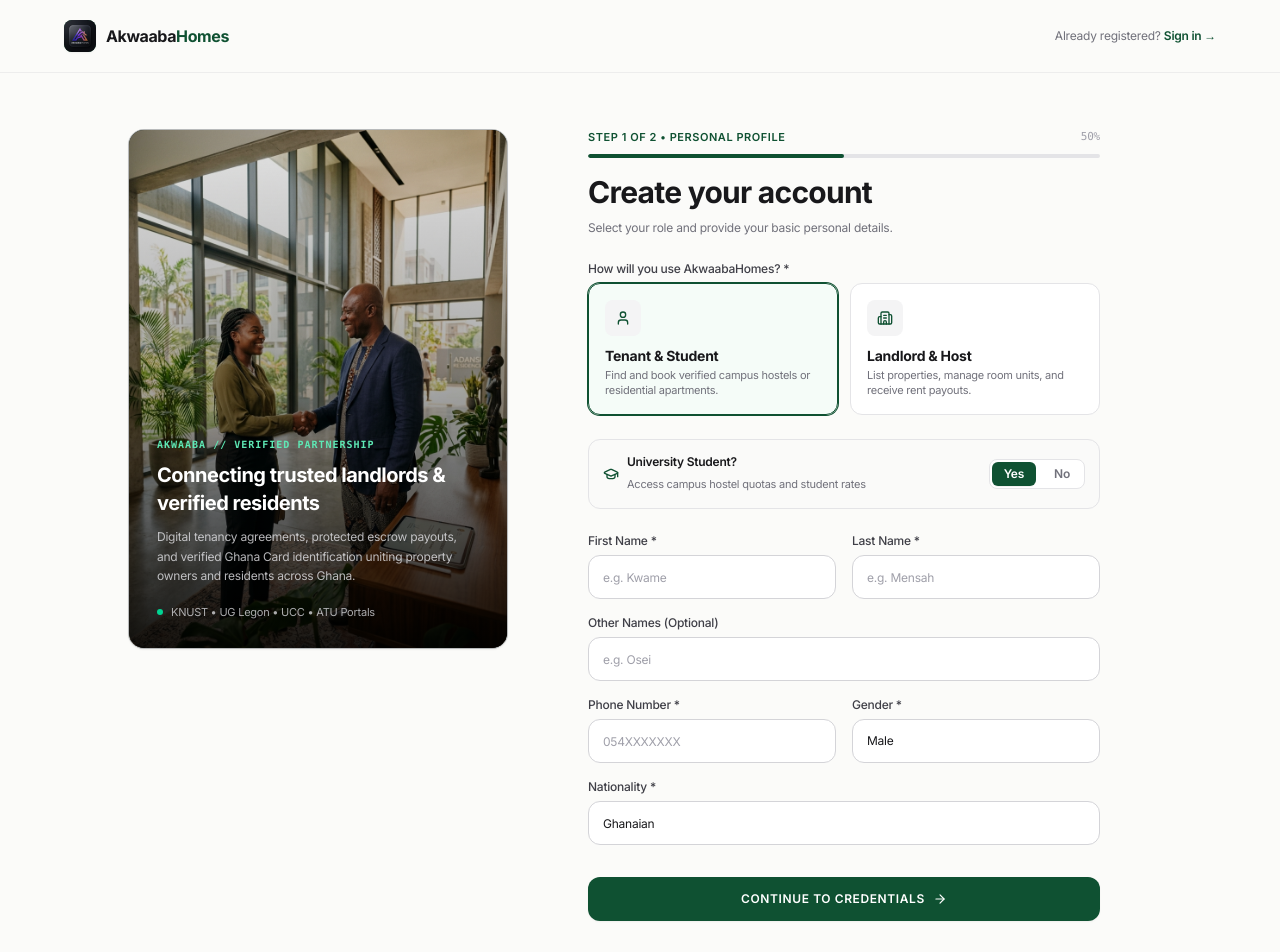
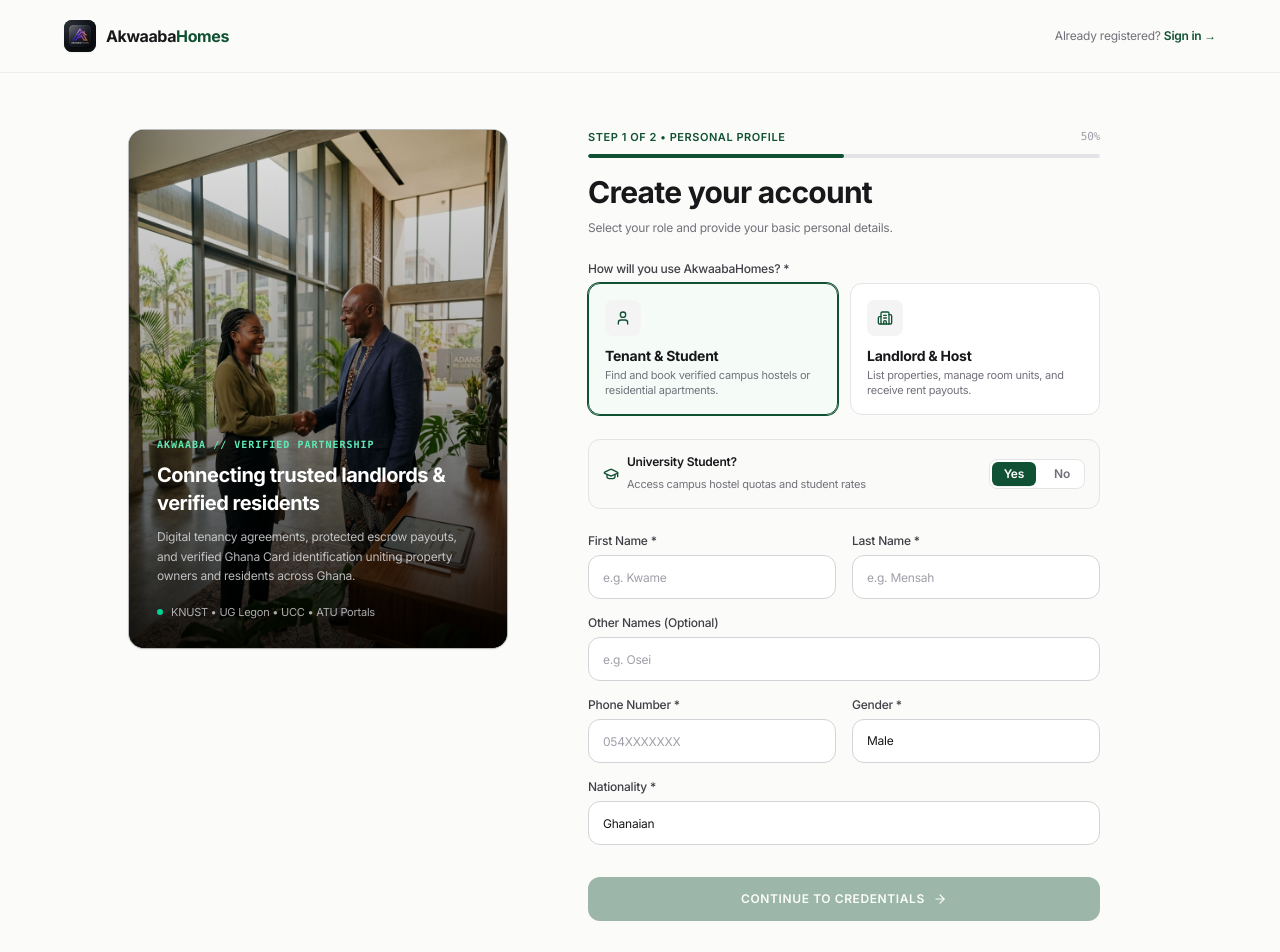
Before and after one commit to Commander-hill/akwaaba-homes, a Next.js app in the folder frontend/: page /register in a window 1280 px wide. Shown: the top 952 px of the page. Built offline with nearby package versions, Linux system fonts and the light colour scheme; no server answers.

Commit message:
fix(register): disable step 1 and step 2 action buttons until all required fields are filled

```diff
--- a/frontend/src/app/register/page.tsx
+++ b/frontend/src/app/register/page.tsx
@@ -194,6 +194,32 @@ export default function RegisterPage() {
       setIsLoading(false);
     }
   };
+
+  const isStep1Valid = Boolean(
+    formData.firstName.trim() &&
+    formData.lastName.trim() &&
+    formData.phoneNumber.trim() &&
+    formData.gender &&
+    formData.nationality.trim()
+  );
+
+  const isStep2Valid = Boolean(
+    formData.email.trim() &&
+    formData.password.length >= 8 &&
+    formData.confirmPassword.length >= 8 &&
+    formData.password === formData.confirmPassword &&
+    formData.acceptTerms &&
+    (formData.role !== 'TENANT' ||
+      (Boolean(formData.dateOfBirth) &&
+        (!formData.isStudent ||
+          (Boolean(formData.campus) &&
+            Boolean(formData.studentId.trim()) &&
+            Boolean(formData.yearOfStudy) &&
+            Boolean(formData.dateOfAdmission) &&
+            Boolean(formData.programmeOfStudy.trim()) &&
+            Boolean(formData.guardianName.trim()) &&
+            Boolean(formData.guardianPhone.trim())))))
+  );
 
   const inputClass = "w-full h-11 px-3.5 bg-white dark:bg-[#14181E] border border-zinc-300 dark:border-zinc-700 rounded-xl text-xs font-normal text-zinc-900 dark:text-white placeholder:text-zinc-400 focus:border-[#0F5132] focus:ring-1 focus:ring-[#0F5132] outline-none transition-colors";
   const labelClass = "block text-xs font-medium text-zinc-700 dark:text-zinc-300 mb-1.5";
@@ -561,7 +587,8 @@ export default function RegisterPage() {
                   <button
                     type="button"
                     onClick={handleNextStep}
-                    className="w-full h-11 flex items-center justify-center gap-2 rounded-xl bg-[#0F5132] hover:bg-[#0A3D24] text-white text-xs font-semibold uppercase tracking-wider transition-colors cursor-pointer shadow-xs"
+                    disabled={!isStep1Valid}
+                    className="w-full h-11 flex items-center justify-center gap-2 rounded-xl bg-[#0F5132] hover:bg-[#0A3D24] text-white text-xs font-semibold uppercase tracking-wider transition-all disabled:opacity-40 disabled:cursor-not-allowed disabled:hover:bg-[#0F5132] cursor-pointer shadow-xs disabled:shadow-none"
                   >
                     <span>Continue to Credentials</span>
                     <ArrowRight className="w-3.5 h-3.5" />
@@ -796,7 +823,7 @@ export default function RegisterPage() {
 
                   <button
                     type="submit"
-                    disabled={isLoading || !formData.acceptTerms}
+                    disabled={isLoading || !isStep1Valid || !isStep2Valid}
                     className="flex-1 h-11 flex items-center justify-center gap-2 rounded-xl bg-[#0F5132] hover:bg-[#0A3D24] text-white text-xs font-semibold uppercase tracking-wider transition-all disabled:opacity-40 disabled:cursor-not-allowed disabled:hover:bg-[#0F5132] cursor-pointer shadow-xs disabled:shadow-none"
                   >
                     {isLoading ? (
```
